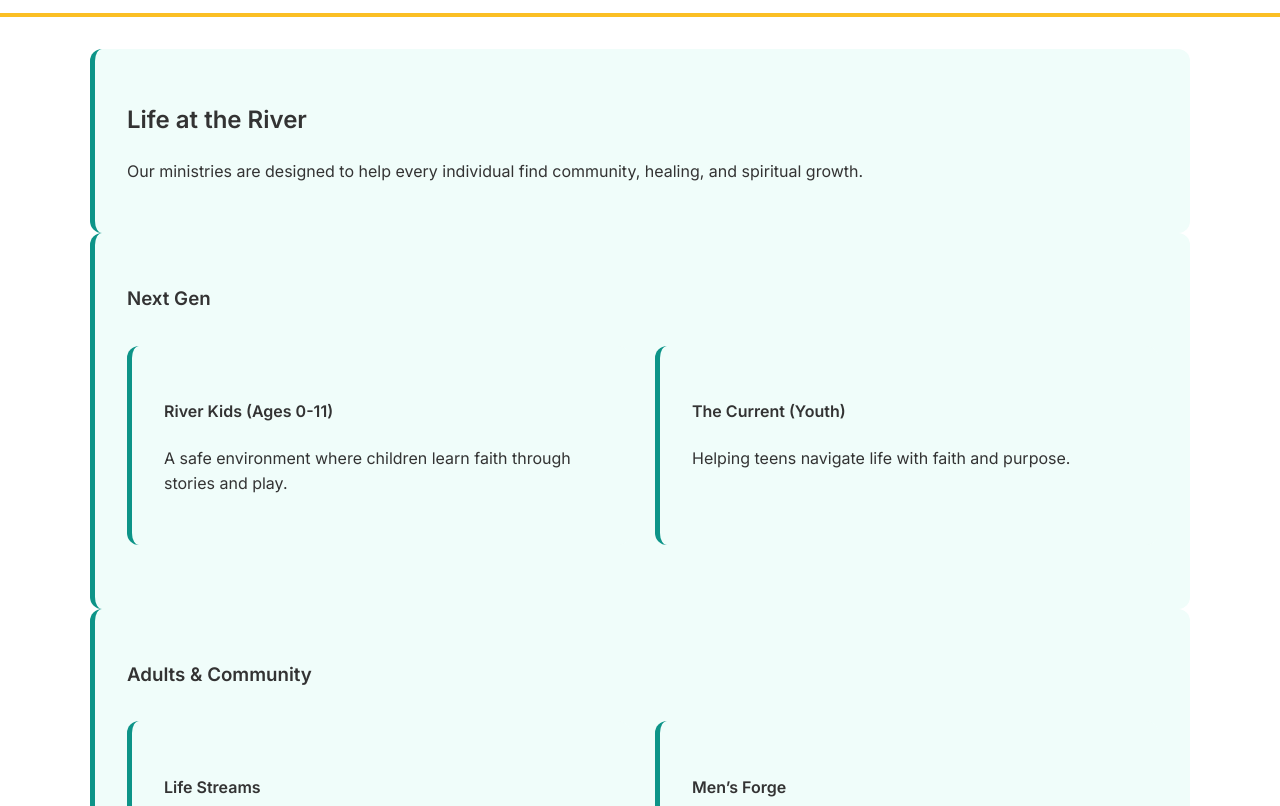
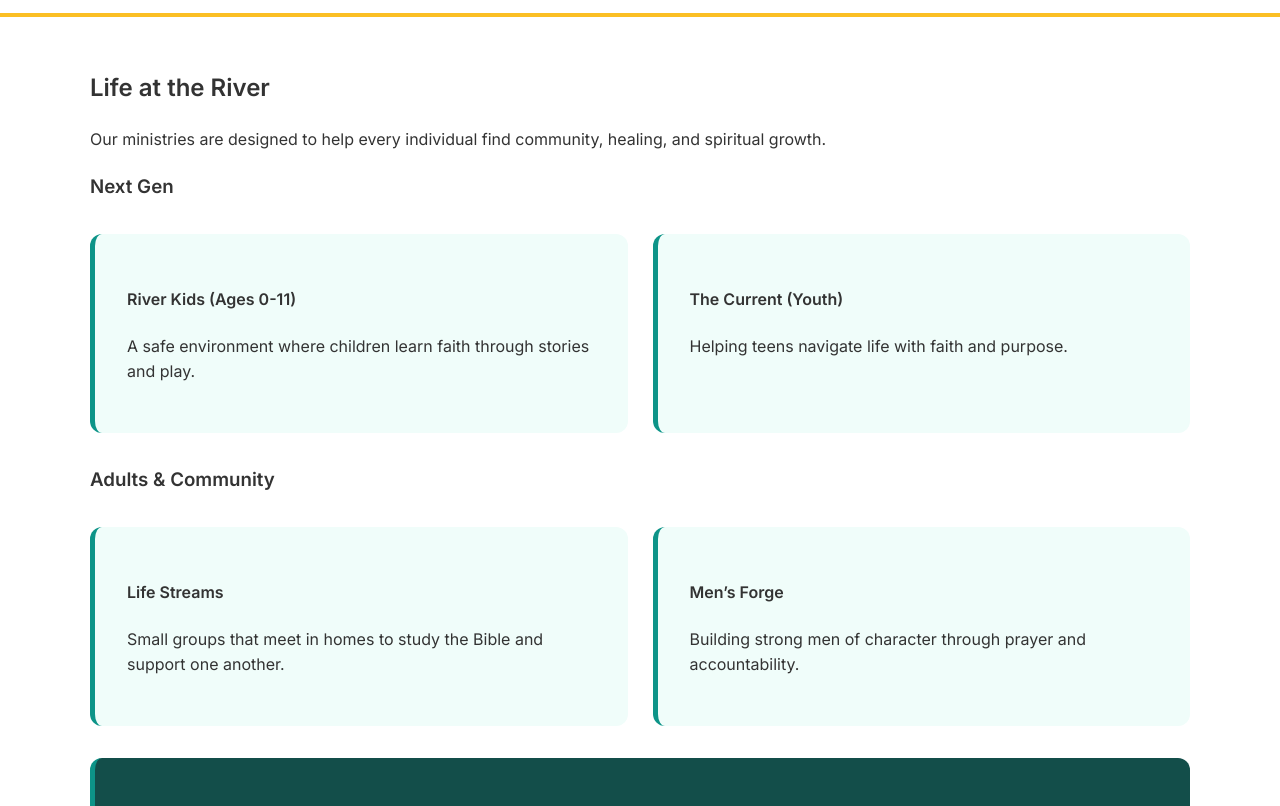
Before and after one commit to emmanueltorris-rgb/healing-river, a website: page ministries.html in a window 1280 px wide. Shown: the part 113-919 px from the top of the page. Drawn offline with Linux system fonts and the light colour scheme.

Commit message:
Revert "Fix typo in contact.html and ensure all content is enclosed in card boxes"
This reverts commit 61e069b302b99e0526d39a8596d0954fe81ba64d.

```diff
--- a/ministries.html
+++ b/ministries.html
@@ -25,12 +25,12 @@
     </header>
 
     <main>
-        <section class="card">
+        <section>
             <h2>Life at the River</h2>
             <p>Our ministries are designed to help every individual find community, healing, and spiritual growth.</p>
         </section>
 
-        <section class="card">
+        <section>
             <h3>Next Gen</h3>
             <div class="grid">
                 <div class="card">
@@ -44,7 +44,7 @@
             </div>
         </section>
 
-        <section class="card">
+        <section>
             <h3>Adults & Community</h3>
             <div class="grid">
                 <div class="card">
```
Also changed, not shown: about.html (+1 -1 lines), contact.html (+1 -1 lines), give.html (+1 -1 lines).
